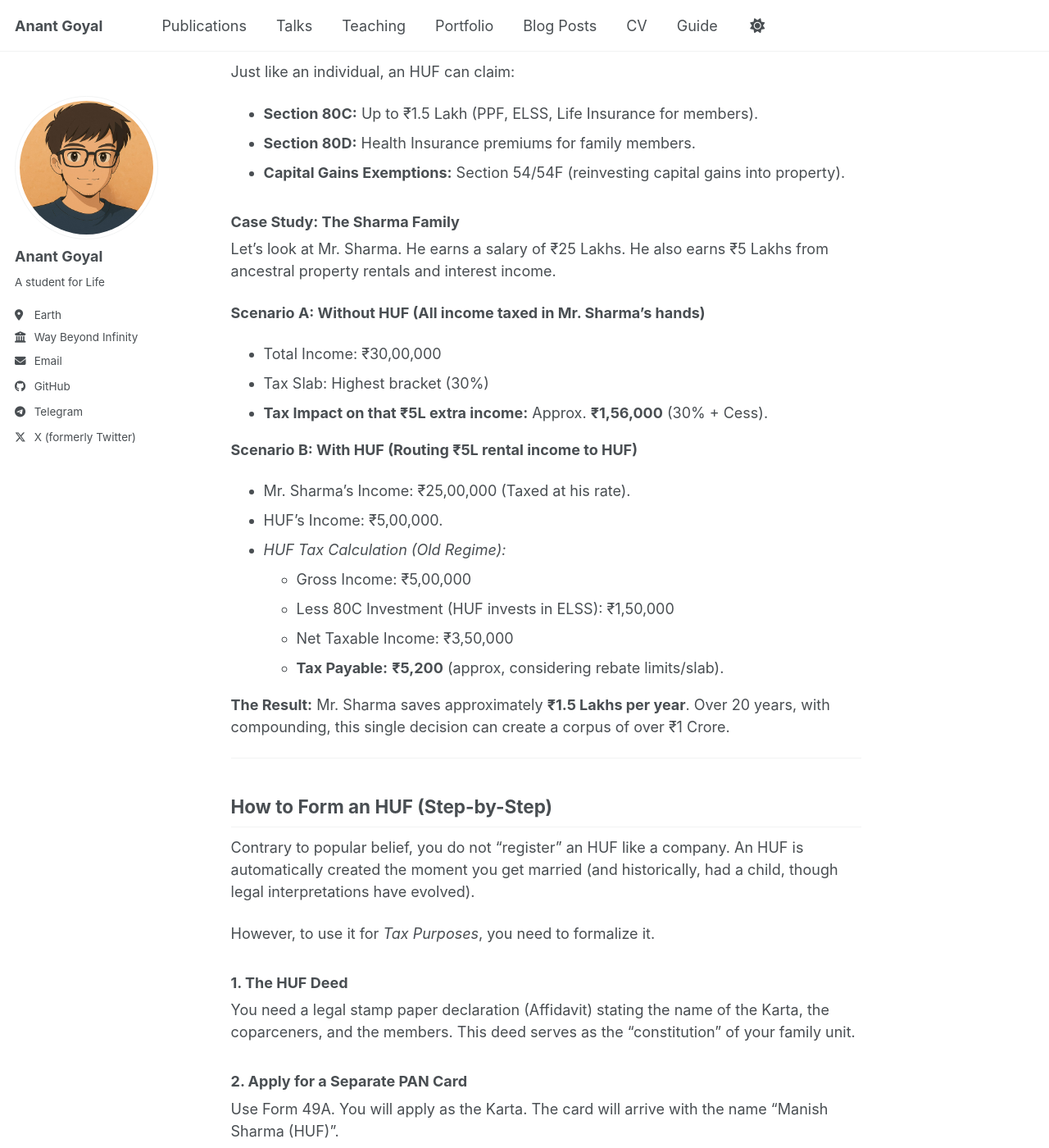
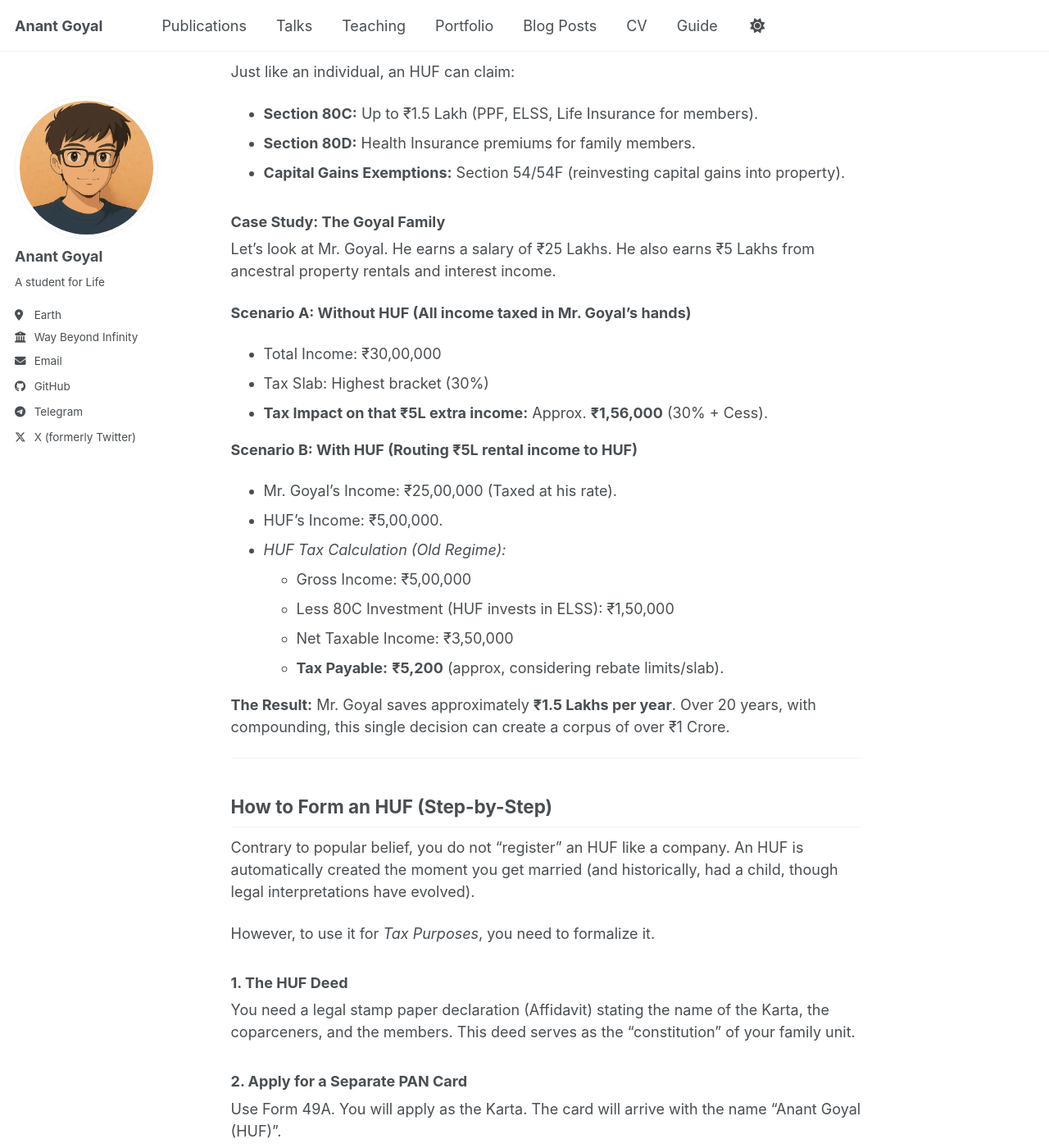
Before and after one commit to Mindfulbrain17/Mindfulbrain17.github.io, a Jekyll site: the page built from _publications/2025-11-30-ultimate-guide-to-huf.md, in a window 1280 px wide and 1400 px high, scrolled down 774 px. Shown: the whole window at 82% size. Built offline with Jekyll 4.4.1, drawn with Linux system fonts in a browser that asks for light colours; a script bundle is joined from its source files by our own code; library files that are not in the unit come from our copies; some of the changed text lies outside the part shown.

Commit message:
Update case study and examples for HUF

```diff
--- a/_publications/2025-11-30-ultimate-guide-to-huf.md
+++ b/_publications/2025-11-30-ultimate-guide-to-huf.md
@@ -35,16 +35,16 @@ Just like an individual, an HUF can claim:
 * **Section 80D:** Health Insurance premiums for family members.
 * **Capital Gains Exemptions:** Section 54/54F (reinvesting capital gains into property).
 
-### Case Study: The Sharma Family
-Let’s look at Mr. Sharma. He earns a salary of ₹25 Lakhs. He also earns ₹5 Lakhs from ancestral property rentals and interest income.
+### Case Study: The Goyal Family
+Let’s look at Mr. Goyal. He earns a salary of ₹25 Lakhs. He also earns ₹5 Lakhs from ancestral property rentals and interest income.
 
-**Scenario A: Without HUF (All income taxed in Mr. Sharma's hands)**
+**Scenario A: Without HUF (All income taxed in Mr. Goyal's hands)**
 * Total Income: ₹30,00,000
 * Tax Slab: Highest bracket (30%)
 * **Tax Impact on that ₹5L extra income:** Approx. **₹1,56,000** (30% + Cess).
 
 **Scenario B: With HUF (Routing ₹5L rental income to HUF)**
-* Mr. Sharma’s Income: ₹25,00,000 (Taxed at his rate).
+* Mr. Goyal’s Income: ₹25,00,000 (Taxed at his rate).
 * HUF’s Income: ₹5,00,000.
 * *HUF Tax Calculation (Old Regime):*
     * Gross Income: ₹5,00,000
@@ -52,7 +52,7 @@ Let’s look at Mr. Sharma. He earns a salary of ₹25 Lakhs. He also earns ₹5
     * Net Taxable Income: ₹3,50,000
     * **Tax Payable:** **₹5,200** (approx, considering rebate limits/slab).
 
-**The Result:** Mr. Sharma saves approximately **₹1.5 Lakhs per year**. Over 20 years, with compounding, this single decision can create a corpus of over ₹1 Crore.
+**The Result:** Mr. Goyal saves approximately **₹1.5 Lakhs per year**. Over 20 years, with compounding, this single decision can create a corpus of over ₹1 Crore.
 
 ---
 
@@ -66,10 +66,10 @@ However, to use it for *Tax Purposes*, you need to formalize it.
 You need a legal stamp paper declaration (Affidavit) stating the name of the Karta, the coparceners, and the members. This deed serves as the "constitution" of your family unit.
 
 ### 2. Apply for a Separate PAN Card
-Use Form 49A. You will apply as the Karta. The card will arrive with the name "Manish Sharma (HUF)".
+Use Form 49A. You will apply as the Karta. The card will arrive with the name "Anant Goyal (HUF)".
 
 ### 3. Open an HUF Bank Account
-Banks require the HUF Deed, the HUF PAN, and the Karta’s KYC. They will also ask for a rubber stamp that says "For Sharma HUF, Karta".
+Banks require the HUF Deed, the HUF PAN, and the Karta’s KYC. They will also ask for a rubber stamp that says "For Goyal HUF, Karta".
 
 ### Member vs. Coparcener: A Vital Distinction
 * **Coparcener:** Includes the Karta, sons, and **daughters**. They have a birthright to the property and can demand a partition (division) of the HUF.
@@ -97,7 +97,7 @@ To make the HUF a valid tax-saving tool, the capital must come from sources *out
     * The HUF can receive gifts. However, if gifts exceed ₹50,000 in a year, the entire amount is taxed as income for the HUF.
     * *Strategy:* If a stranger/relative gives ₹2 Lakhs, the HUF pays tax on it, but the money *becomes* the HUF’s capital. Future income on this capital is taxed in the HUF.
 3.  **Specific Occasions:** Gifts received by the HUF on the marriage of a member are often tax-exempt.
-4.  **Will/Inheritance:** A valid Will can bequeath assets specifically to "The HUF of Mr. Sharma" rather than Mr. Sharma individually.
+4.  **Will/Inheritance:** A valid Will can bequeath assets specifically to "The HUF of Mr. Goyal" rather than Mr. Goyal individually.
 
 > **Pro Tip:** The "Accretion of Income" Loophole.
 > If you transfer money to the HUF and the clubbing provision applies, the *first* stage income is clubbed. But if that income is reinvested, the income generated on the reinvestment belongs to the HUF.
```
Also changed, not shown: other parts of _publications/2025-11-30-ultimate-guide-to-huf.md (+1 -1 lines).
